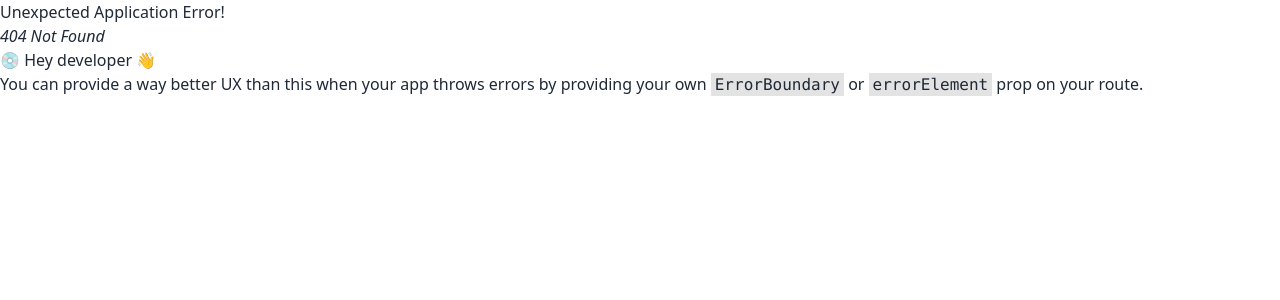
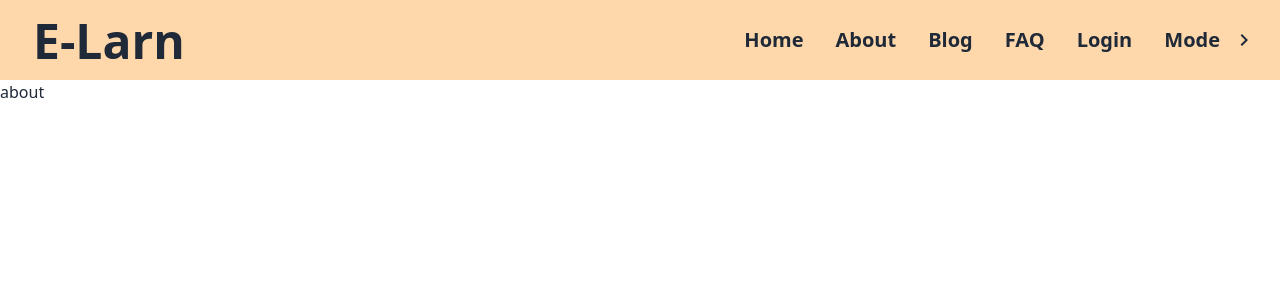
Before and after one commit to Atik2788/E-learning10, a React (Create React App) app: page /about in a window 1280 px wide. Before the commit this address had no page. Shown: the top 300 px of the page. Built offline with nearby package versions, Linux system fonts and the light colour scheme.

Commit message:
after completing navber

```diff
--- a/public/index.html
+++ b/public/index.html
@@ -24,7 +24,7 @@
       work correctly both with client-side routing and a non-root public URL.
       Learn how to configure a non-root public URL by running `npm run build`.
     -->
-    <title>React App</title>
+    <title>E-Learn</title>
   </head>
   <body>
     <noscript>You need to enable JavaScript to run this app.</noscript>
--- /dev/null
+++ b/src/components/About/About.js
@@ -0,0 +1,11 @@
+import React from 'react';
+
+const About = () => {
+    return (
+        <div>
+            about
+        </div>
+    );
+};
+
+export default About;
--- /dev/null
+++ b/src/components/Faq/Faq.js
@@ -0,0 +1,11 @@
+import React from 'react';
+
+const Faq = () => {
+    return (
+        <div>
+            FAQ
+        </div>
+    );
+};
+
+export default Faq;
--- a/src/components/Header/Header.js
+++ b/src/components/Header/Header.js
@@ -1,9 +1,60 @@
 import React from 'react';
+import { Link } from 'react-router-dom';
 
 const Header = () => {
     return (
-        <div>
-            Header
+        <div className='mt-0 bg-orange-200'>
+           <div className="navbar bg-base-500">
+
+                <div className=" navbar">
+                <Link to='/' className="btn btn-ghost normal-case text-5xl font-bold">E-Larn</Link>
+                    <div className="dropdown sm:ml-28">
+                    <label tabIndex={0} className="btn btn-ghost lg:hidden">
+                        <svg xmlns="http://www.w3.org/2000/svg" className="h-5 w-5" fill="none" viewBox="0 0 24 24" stroke="currentColor"><path strokeLinecap="round" strokeLinejoin="round" strokeWidth="2" d="M4 6h16M4 12h8m-8 6h16" /></svg>
+                    </label>
+                    <ul tabIndex={0} className="menu menu-compact dropdown-content mt-3 p-1 shadow bg-base-100 rounded-box w-52">
+                        <li><Link className='text-xl font-bold' to='/'>Home</Link></li>
+                        <li><Link className='text-xl font-bold' to='/about'>About</Link></li>
+                        <li><Link className='text-xl font-bold' to='/blog'>Blog</Link></li>
+                        <li><Link className='text-xl font-bold' to='/faq'>FAQ</Link></li>
+                        <li><Link className='text-xl font-bold' to='/login'>Login</Link></li>
+                        <li tabIndex={0}>
+                            <a className="justify-between text-xl font-bold">
+                                Mode
+                                <svg className="fill-current" xmlns="http://www.w3.org/2000/svg" width="24" height="24" viewBox="0 0 24 24"><path d="M8.59,16.58L13.17,12L8.59,7.41L10,6L16,12L10,18L8.59,16.58Z"/></svg>
+                            </a>
+                            <ul className="p-2">
+                                <li><Link>Dark</Link></li>
+                                <li><Link>Light</Link></li>
+                            </ul>
+                        </li>
+
+
+                    </ul>
+                    </div>
+                </div>
+
+                <div className="navbar-center hidden lg:flex">
+                    <ul className="menu menu-horizontal p-0">
+                    <li><Link className='text-xl font-bold' to='/'>Home</Link></li>
+                        <li><Link className='text-xl font-bold' to='/about'>About</Link></li>
+                        <li><Link className='text-xl font-bold' to='/blog'>Blog</Link></li>
+                        <li><Link className='text-xl font-bold' to='/faq'>FAQ</Link></li>
+                        <li><Link className='text-xl font-bold' to='/login'>Login</Link></li>
+                        <li tabIndex={0}>
+                            <a className="justify-between text-xl font-bold">
+                                Mode
+                                <svg className="fill-current" xmlns="http://www.w3.org/2000/svg" width="24" height="24" viewBox="0 0 24 24"><path d="M8.59,16.58L13.17,12L8.59,7.41L10,6L16,12L10,18L8.59,16.58Z"/></svg>
+                            </a>
+                            <ul className="p-2">
+                                <li><Link>Dark</Link></li>
+                                <li><Link>Light</Link></li>
+                            </ul>
+                        </li>
+                    </ul>
+                </div>
+
+                </div>
         </div>
     );
 };
--- a/src/components/Home/Home.js
+++ b/src/components/Home/Home.js
@@ -2,8 +2,18 @@ import React from 'react';
 
 const Home = () => {
     return (
-        <div>
-            Home
+        <div className='lg:flex mt-20 mx-auto w-11/12 mx-auto'>
+            <div className='w-7/12 '>
+                <h1 className='text-5xl font-semibold'>Become an international
+                <p className='text-orange-600 font-bold my-2'>3d artist</p> from anywhere.
+                </h1>
+                <p className='mt-4 text-2xl'>Gain the skills you need to get hired. Learn online, connect to life-changing opportunities. Make your future from here. Keep stay with us..
+                </p>
+            </div>
+
+            <div className='mx-auto'>
+                <img src={'https://hariwebinfotech.com/wp-content/uploads/2021/08/MediumValidAardwolf-max-1mb.gif'} alt="" />
+            </div>
         </div>
     );
 };
```
Also changed, not shown: src/Routes/Routes/Routes.js (+11 -1 lines), firebase.json (added), 1 other file (tests, documents, lock files or other folders).
